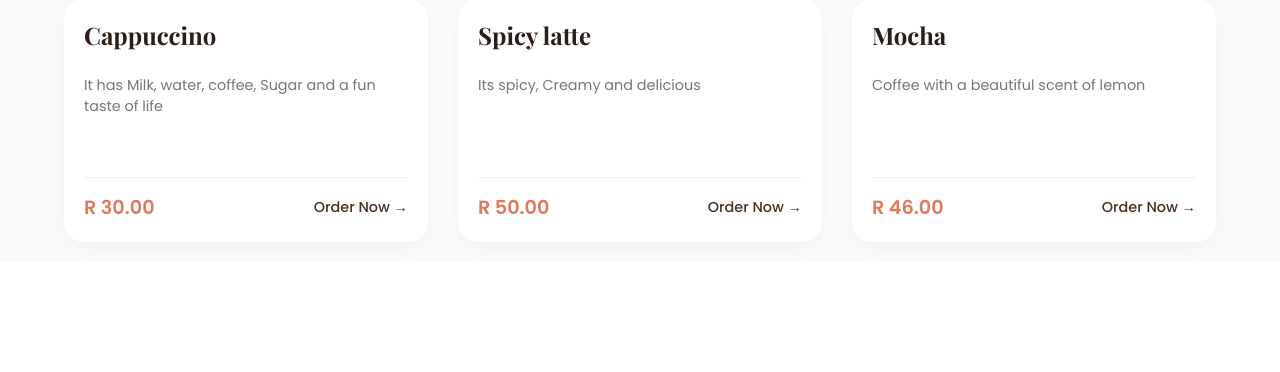
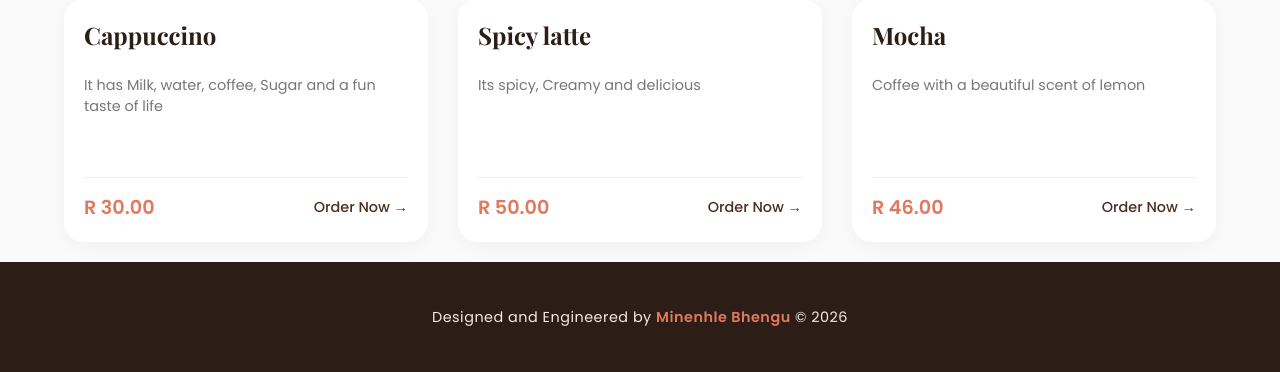
Before and after one commit to miniv12-dot/Beans-and-brews-Project, a Django app: page / in a window 1280 px wide. Shown: the part 678-1050 px from the top of the page. Before the commit the page ends 893 px from the top, so only its background shows below. Run offline with Django 5.2, Linux system fonts and the light colour scheme; data comes from the database, SQL or seed files in the repository.

Commit message:
Turn developer credit into active LinkedIn redirect

```diff
--- a/menu/templates/menu/index.html
+++ b/menu/templates/menu/index.html
@@ -207,6 +207,28 @@
             font-weight: 500;
             color: var(--coffee-roast);
         }
+        /* 5. Footer Credit */
+        .site-footer {
+            text-align: center;
+            padding: 30px 20px;
+            margin-top: auto;
+            background-color: var(--coffee-dark);
+            color: var(--coffee-cream);
+            font-size: 0.9rem;
+            letter-spacing: 0.5px;
+        }
+
+       .site-footer a {
+            color: var(--accent-orange);
+            font-weight: 600;
+            text-decoration: none;
+            transition: all 0.3s ease;
+        }
+
+        .site-footer a:hover {
+            opacity: 0.8;
+            text-decoration: underline;
+        }
     </style>
 </head>
 <body>
@@ -257,6 +279,11 @@
             </a>
         {% endfor %}
     </div>
+<footer class="site-footer">
+        <p>Designed and Engineered by <a href="https://www.linkedin.com/in/minenhle-bhengu-6b8b962b5/" target="_blank" rel="noopener noreferrer">Minenhle Bhengu</a> &copy; 2026</p>
+    </footer>
 
 </body>
 </html>
+</body>
+</html>
```
